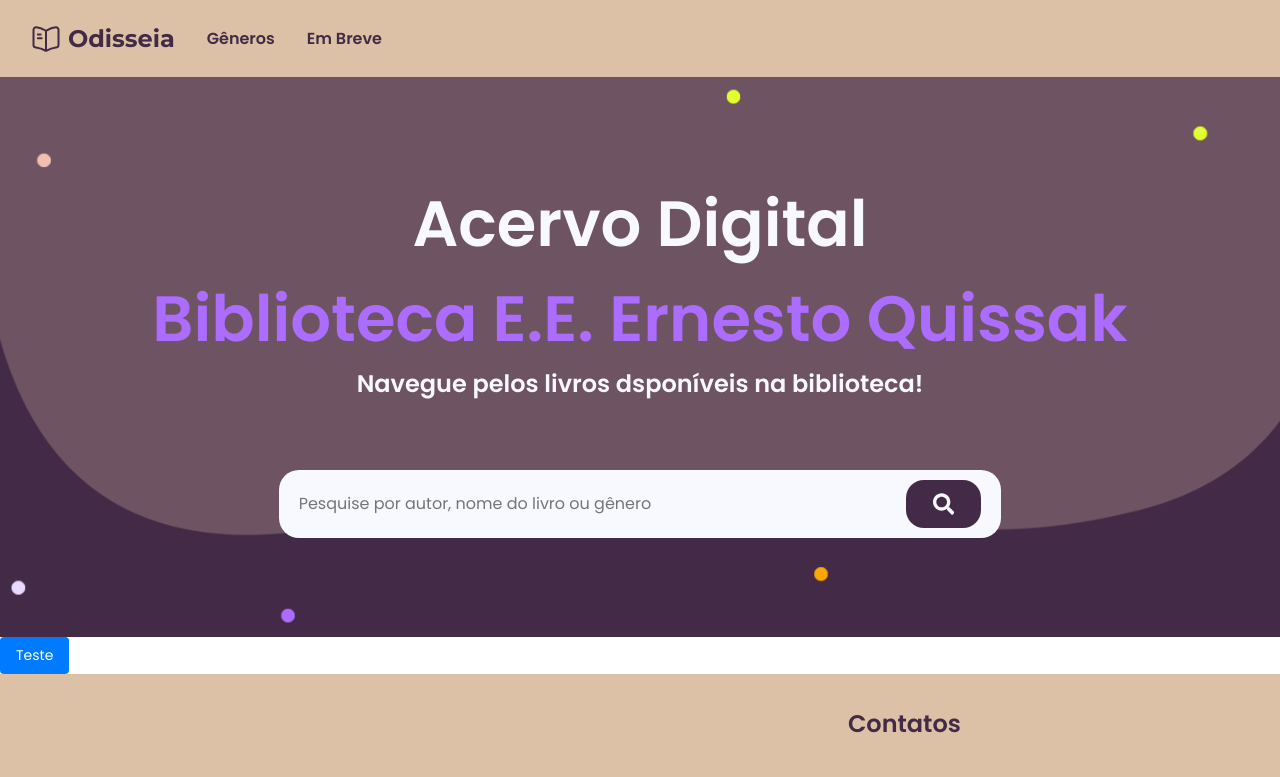
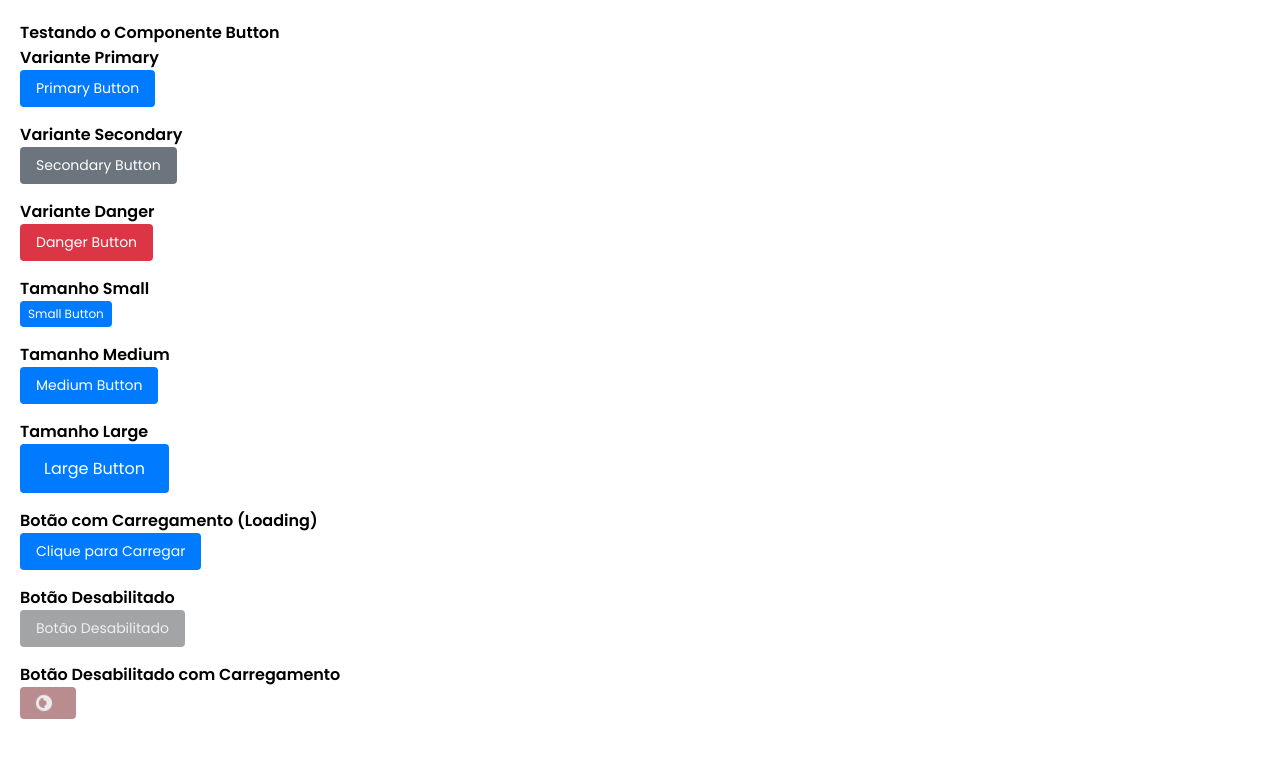
Before and after one commit to liazinea/odisseia, a React (Create React App) app in the folder frontend/: page /t in a window 1280 px wide. Shown: the top 777 px of the page. Built offline with nearby package versions, Linux system fonts and the light colour scheme.

Commit message:
Melhoria da lógica com classnames

```diff
--- a/frontend/package.json
+++ b/frontend/package.json
@@ -7,6 +7,7 @@
     "@testing-library/react": "^13.4.0",
     "@testing-library/user-event": "^13.5.0",
     "axios": "^1.7.7",
+    "classnames": "^2.5.1",
     "json-server": "^1.0.0-beta.3",
     "react": "^18.3.1",
     "react-dom": "^18.3.1",
--- a/frontend/src/components/Button/index.jsx
+++ b/frontend/src/components/Button/index.jsx
@@ -1,4 +1,5 @@
 import React from "react";
+import classNames from "classnames"; // Usando 'classnames' para condicionalmente adicionar classes
 import "./index.scss";
 
 const Button = ({
@@ -6,35 +7,30 @@ const Button = ({
   size = "medium",
   isLoading = false,
   children,
+  disabled = false,
   ...props
 }) => {
-
-  const variantClasses = {
-    primary: "btn-primary",
-    secondary: "btn-secondary",
-    danger: "btn-danger",
-  };
-
-
-  const sizeClasses = {
-    small: "btn-small",
-    medium: "btn-medium",
-    large: "btn-large",
-  };
-
-
-  const buttonClassNames = `btn ${variantClasses[variant]} ${sizeClasses[size]} ${
-    isLoading ? "btn-loading" : ""
-  }`;
+  const buttonClassNames = classNames("btn", {
+    [`btn-${variant}`]: true,
+    [`btn-${size}`]: true,
+    "btn-loading": isLoading,
+    "btn-disabled": disabled || isLoading,
+  });
 
   return (
-    <button className={buttonClassNames} disabled={isLoading || props.disabled} {...props}>
+    <button
+      className={buttonClassNames}
+      disabled={isLoading || disabled}
+      aria-busy={isLoading} // Para melhorar a acessibilidade
+      {...props}
+    >
       {isLoading && (
         <svg
           className="btn-spinner"
           xmlns="http://www.w3.org/2000/svg"
           fill="none"
           viewBox="0 0 24 24"
+          aria-hidden="true" // Melhorando a acessibilidade
         >
           <circle
             className="opacity-25"
@@ -56,4 +52,11 @@ const Button = ({
   );
 };
 
+Button.defaultProps = {
+  variant: "primary",
+  size: "medium",
+  isLoading: false,
+  disabled: false,
+};
+
 export default Button;
--- a/frontend/src/components/Button/index.scss
+++ b/frontend/src/components/Button/index.scss
@@ -1,5 +1,3 @@
-/* Button.scss */
-
 .btn {
   display: flex;
   align-items: center;
@@ -9,6 +7,7 @@
   font-weight: 500;
   transition: all 0.3s ease;
 
+  // Variantes de cores para o botão
   &.btn-primary {
     background-color: #007bff;
     color: white;
@@ -36,6 +35,7 @@
     }
   }
 
+  // Tamanhos dos botões
   &.btn-small {
     font-size: 12px;
     padding: 0.25rem 0.5rem;
@@ -51,11 +51,40 @@
     padding: 0.75rem 1.5rem;
   }
 
+  // Estado de carregamento
   &.btn-loading {
     opacity: 0.5;
     cursor: not-allowed;
   }
 
+  // Estado desabilitado
+  &:disabled, &.btn-disabled {
+    opacity: 0.6;  // Reduz a opacidade para dar a sensação de desabilitado
+    cursor: not-allowed;  // Mostra que o botão não pode ser clicado
+    pointer-events: none;  // Desativa completamente a interação com o botão
+    filter: grayscale(0.5);  // Diminui a saturação para um efeito visual de desabilitado
+
+    // Alterando cores de fundo e borda para um estado mais suave
+    &.btn-primary {
+      background-color: #007bff;
+      color: white;
+      filter: grayscale(0.5) brightness(0.9);  // Torna a cor mais suave
+    }
+
+    &.btn-secondary {
+      background-color: #6c757d;
+      color: white;
+      filter: grayscale(0.5) brightness(0.9);
+    }
+
+    &.btn-danger {
+      background-color: #dc3545;
+      color: white;
+      filter: grayscale(0.5) brightness(0.9);
+    }
+  }
+
+  // Animação de carregamento (ícone de spinner)
   .btn-spinner {
     width: 16px;
     height: 16px;
--- a/frontend/src/pages/Teste/index.jsx
+++ b/frontend/src/pages/Teste/index.jsx
@@ -1,20 +1,88 @@
-import HeaderHome from "../../components/HeaderHome"
-import Navbar from "../../components/Navbar"
-import Footer from "../../components/Footer"
-import Button from "../../components/Button"
+import React, { useState } from "react";
+import Button from "../../components/Button";
 
-const Teste = () => {
+const ButtonTest = () => {
+  const [isLoading, setIsLoading] = useState(false);
+
+  const handleButtonClick = () => {
+    setIsLoading(true);
+    setTimeout(() => {
+      setIsLoading(false);
+    }, 2000); // Simula um processo de carregamento de 2 segundos
+  };
+
   return (
-    <>
-    <Navbar/>
-    <HeaderHome/>
-    <Button
-      variant="primary"
-      size="medium"
-    >Teste</Button>
-    <Footer/>
-    </>
-  )
-}
+    <div className="button-test-container" style={{ padding: "20px" }}>
+      <h2>Testando o Componente Button</h2>
 
-export default Teste
+      {/* Botões de diferentes variantes */}
+      <div style={{ marginBottom: "15px" }}>
+        <h3>Variante Primary</h3>
+        <Button variant="primary" isLoading={isLoading} onClick={handleButtonClick}>
+          Primary Button
+        </Button>
+      </div>
+
+      <div style={{ marginBottom: "15px" }}>
+        <h3>Variante Secondary</h3>
+        <Button variant="secondary" onClick={handleButtonClick}>
+          Secondary Button
+        </Button>
+      </div>
+
+      <div style={{ marginBottom: "15px" }}>
+        <h3>Variante Danger</h3>
+        <Button variant="danger" onClick={handleButtonClick}>
+          Danger Button
+        </Button>
+      </div>
+
+      {/* Botões de diferentes tamanhos */}
+      <div style={{ marginBottom: "15px" }}>
+        <h3>Tamanho Small</h3>
+        <Button size="small" onClick={handleButtonClick}>
+          Small Button
+        </Button>
+      </div>
+
+      <div style={{ marginBottom: "15px" }}>
+        <h3>Tamanho Medium</h3>
+        <Button size="medium" onClick={handleButtonClick}>
+          Medium Button
+        </Button>
+      </div>
+
+      <div style={{ marginBottom: "15px" }}>
+        <h3>Tamanho Large</h3>
+        <Button size="large" onClick={handleButtonClick}>
+          Large Button
+        </Button>
+      </div>
+
+      {/* Testando o estado de carregamento */}
+      <div style={{ marginBottom: "15px" }}>
+        <h3>Botão com Carregamento (Loading)</h3>
+        <Button variant="primary" isLoading={isLoading} onClick={handleButtonClick}>
+          {isLoading ? "Carregando..." : "Clique para Carregar"}
+        </Button>
+      </div>
+
+      {/* Botão desabilitado */}
+      <div style={{ marginBottom: "15px" }}>
+        <h3>Botão Desabilitado</h3>
+        <Button variant="secondary" disabled>
+          Botão Desabilitado
+        </Button>
+      </div>
+
+      <div style={{ marginBottom: "15px" }}>
+        <h3>Botão Desabilitado com Carregamento</h3>
+        <Button variant="danger" isLoading={true} disabled>
+          Botão Desabilitado com Carregamento
+        </Button>
+      </div>
+    </div>
+  );
+};
+
+export default ButtonTest;
```
Also changed, not shown: 1 other file (tests, documents, lock files or other folders). Lines whose indentation alone changed are shown as unchanged.
